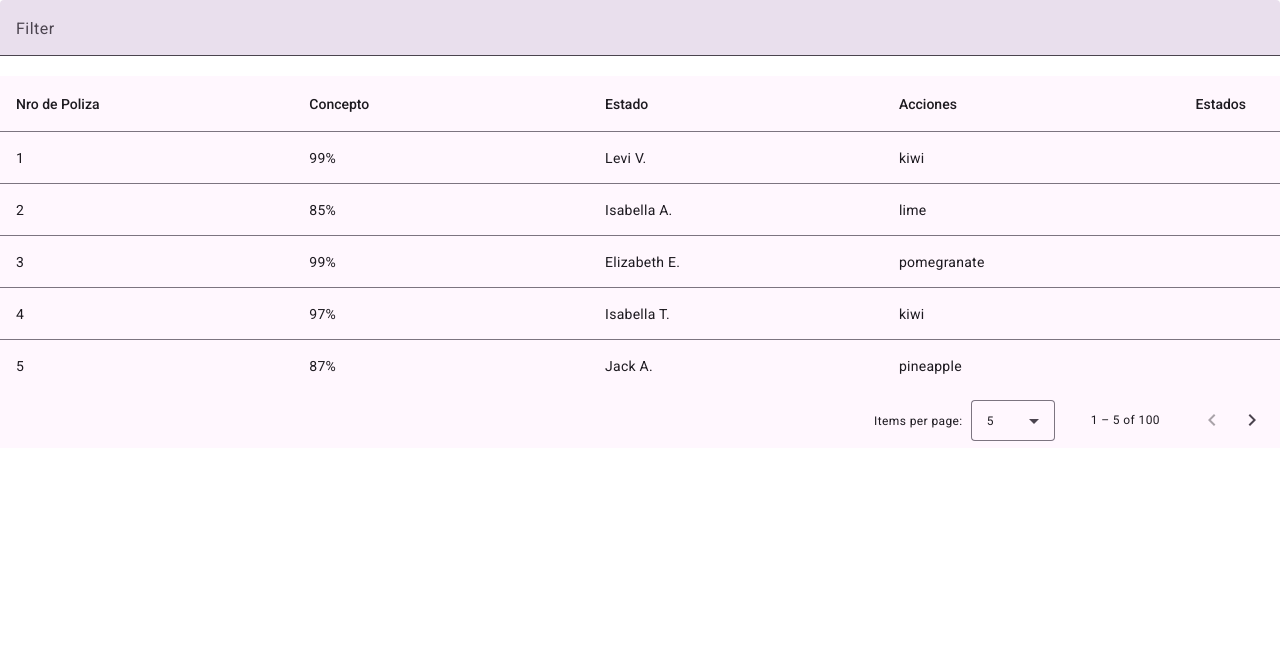
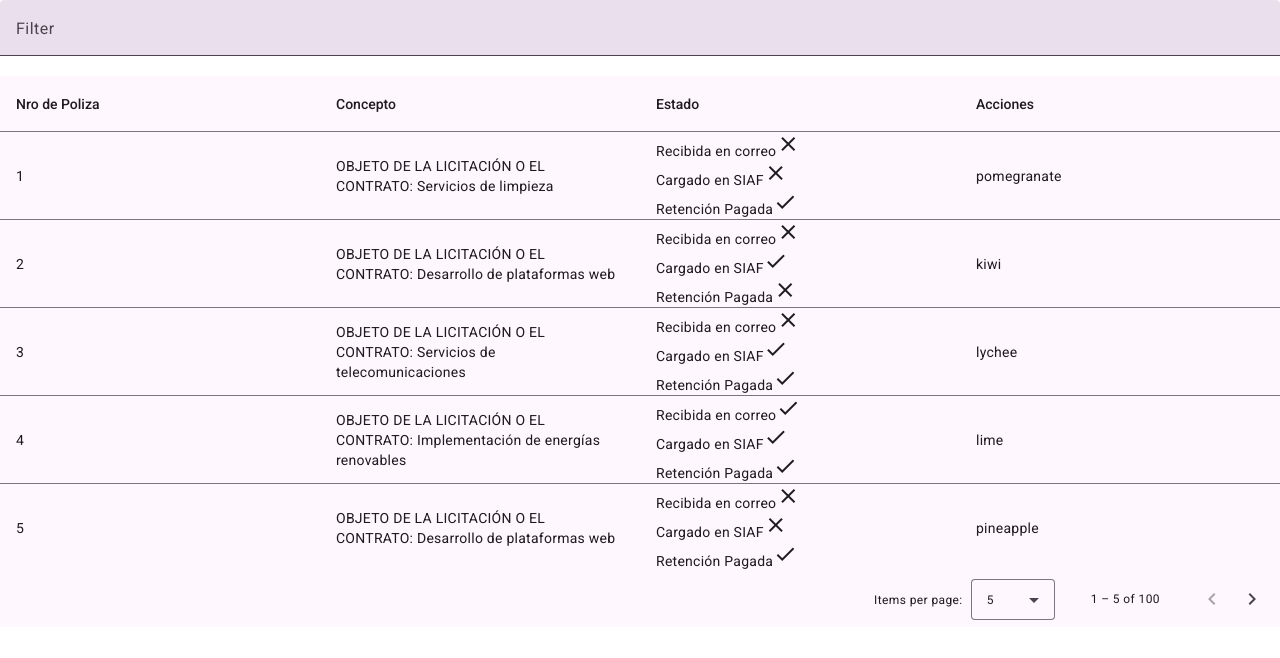
Before and after one commit to baypablosantiago/Tesoreria-FRONT, an Angular app: page / in a window 1280 px wide. Shown: the top 658 px of the page. Built offline with nearby package versions, Linux system fonts and the light colour scheme.

Commit message:
components with material

```diff
--- a/src/app/components/main-table/main-table.component.html
+++ b/src/app/components/main-table/main-table.component.html
@@ -6,37 +6,40 @@
   <div class="mat-elevation-z8">
     <table mat-table [dataSource]="dataSource" matSort>
 
-      <!-- ID Column -->
+      <!-- Nro Column -->
       <ng-container matColumnDef="number">
         <th mat-header-cell *matHeaderCellDef mat-sort-header> Nro de Poliza </th>
-        <td mat-cell *matCellDef="let row"> {{row.id}} </td>
+        <td mat-cell *matCellDef="let row"> {{row.number}} </td>
       </ng-container>
 
-      <!-- Progress Column -->
+      <!-- Concept Column -->
       <ng-container matColumnDef="concept">
         <th mat-header-cell *matHeaderCellDef mat-sort-header> Concepto </th>
-        <td mat-cell *matCellDef="let row"> {{row.progress}}% </td>
+        <td mat-cell *matCellDef="let row"> {{row.concept}} </td>
       </ng-container>
 
-      <!-- Name Column -->
-      <ng-container matColumnDef="state">
+      <!-- State Column -->
+      <ng-container matColumnDef="states">
         <th mat-header-cell *matHeaderCellDef mat-sort-header> Estado </th>
-        <td mat-cell *matCellDef="let row"> {{row.name}} </td>
+        <td mat-cell *matCellDef="let row">
+          <app-states [states]="row.states"></app-states>
+        </td>
       </ng-container>
 
-      <!-- Fruit Column -->
+
+      <!-- Action Column -->
       <ng-container matColumnDef="action">
         <th mat-header-cell *matHeaderCellDef mat-sort-header> Acciones </th>
         <td mat-cell *matCellDef="let row"> {{row.fruit}} </td>
       </ng-container>
 
-      <!-- Nueva columna para los estados -->
+      <!-- Nueva columna para los estados
 <ng-container matColumnDef="states">
   <th mat-header-cell *matHeaderCellDef mat-sort-header> Estados </th>
   <td mat-cell *matCellDef="let row">
     <app-states [states]="row.states"></app-states>
   </td>
-</ng-container>
+</ng-container> -->
 
 
       <tr mat-header-row *matHeaderRowDef="displayedColumns"></tr>
--- a/src/app/components/main-table/main-table.component.ts
+++ b/src/app/components/main-table/main-table.component.ts
@@ -6,10 +6,10 @@ import {MatInputModule} from '@angular/material/input';
 import {MatFormFieldModule} from '@angular/material/form-field';
 import { StatesComponent } from "../states/states.component";
 
-export interface UserData {
-  id: string;
-  name: string;
-  progress: string;
+export interface PolicyData {
+  number: string;
+  concept: string;
+  states: { name: string; checked: boolean }[];
   fruit: string;
 }
 
@@ -24,27 +24,28 @@ const FRUITS: string[] = [
   'pomegranate',
   'pineapple',
 ];
-const NAMES: string[] = [
-  'Maia',
-  'Asher',
-  'Olivia',
-  'Atticus',
-  'Amelia',
-  'Jack',
-  'Charlotte',
-  'Theodore',
-  'Isla',
-  'Oliver',
-  'Isabella',
-  'Jasper',
-  'Cora',
-  'Levi',
-  'Violet',
-  'Arthur',
-  'Mia',
-  'Thomas',
-  'Elizabeth',
+const CONCEPTS: string[] = [
+  'OBJETO DE LA LICITACIÓN O EL CONTRATO: Compra de equipos informáticos',
+  'OBJETO DE LA LICITACIÓN O EL CONTRATO: Servicio de mantenimiento de edificios',
+  'OBJETO DE LA LICITACIÓN O EL CONTRATO: Adquisición de mobiliario de oficina',
+  'OBJETO DE LA LICITACIÓN O EL CONTRATO: Construcción de carreteras',
+  'OBJETO DE LA LICITACIÓN O EL CONTRATO: Suministro de material de oficina',
+  'OBJETO DE LA LICITACIÓN O EL CONTRATO: Servicio de transporte',
+  'OBJETO DE LA LICITACIÓN O EL CONTRATO: Consultoría en tecnología',
+  'OBJETO DE LA LICITACIÓN O EL CONTRATO: Contratación de personal de seguridad',
+  'OBJETO DE LA LICITACIÓN O EL CONTRATO: Implementación de software empresarial',
+  'OBJETO DE LA LICITACIÓN O EL CONTRATO: Mantenimiento de equipos médicos',
+  'OBJETO DE LA LICITACIÓN O EL CONTRATO: Servicios de telecomunicaciones',
+  'OBJETO DE LA LICITACIÓN O EL CONTRATO: Diseño y construcción de parques',
+  'OBJETO DE LA LICITACIÓN O EL CONTRATO: Producción de material educativo',
+  'OBJETO DE LA LICITACIÓN O EL CONTRATO: Servicios de limpieza',
+  'OBJETO DE LA LICITACIÓN O EL CONTRATO: Capacitación para empleados',
+  'OBJETO DE LA LICITACIÓN O EL CONTRATO: Alquiler de vehículos oficiales',
+  'OBJETO DE LA LICITACIÓN O EL CONTRATO: Implementación de energías renovables',
+  'OBJETO DE LA LICITACIÓN O EL CONTRATO: Suministro de alimentos para comedores',
+  'OBJETO DE LA LICITACIÓN O EL CONTRATO: Desarrollo de plataformas web',
 ];
+
 
 /**
  * @title Data table with sorting, pagination, and filtering.
@@ -56,8 +57,8 @@ const NAMES: string[] = [
   imports: [MatFormFieldModule, MatInputModule, MatTableModule, MatSortModule, MatPaginatorModule, StatesComponent],
 })
 export class MainTableComponent implements AfterViewInit {
-  displayedColumns: string[] = ['number', 'concept', 'state', 'action', 'states'];
-  dataSource: MatTableDataSource<UserData>;
+  displayedColumns: string[] = ['number', 'concept', 'states', 'action'];
+  dataSource: MatTableDataSource<PolicyData>;
 
   @ViewChild(MatPaginator) paginator!: MatPaginator;
   @ViewChild(MatSort) sort!: MatSort;
@@ -85,18 +86,22 @@ export class MainTableComponent implements AfterViewInit {
   }
 }
 
+/** Genera un conjunto de estados aleatorios */
+function generateRandomStates(): { name: string; checked: boolean }[] {
+  const stateNames = ['Recibida en correo', 'Cargado en SIAF', 'Retención Pagada'];
+  return stateNames.map(name => ({
+    name,
+    checked: Math.random() > 0.5, // Aleatoriamente true o false
+  }));
+}
+
 /** Builds and returns a new User. */
-function createNewUser(id: number): UserData {
-  const name =
-    NAMES[Math.round(Math.random() * (NAMES.length - 1))] +
-    ' ' +
-    NAMES[Math.round(Math.random() * (NAMES.length - 1))].charAt(0) +
-    '.';
-
+function createNewUser(nro: number): PolicyData {
+    const concept = CONCEPTS[Math.floor(Math.random() * CONCEPTS.length)];
   return {
-    id: id.toString(),
-    name: name,
-    progress: Math.round(Math.random() * 100).toString(),
+    number: nro.toString(),
+    concept: concept,
+    states: generateRandomStates(),
     fruit: FRUITS[Math.round(Math.random() * (FRUITS.length - 1))],
   };
 }
```
